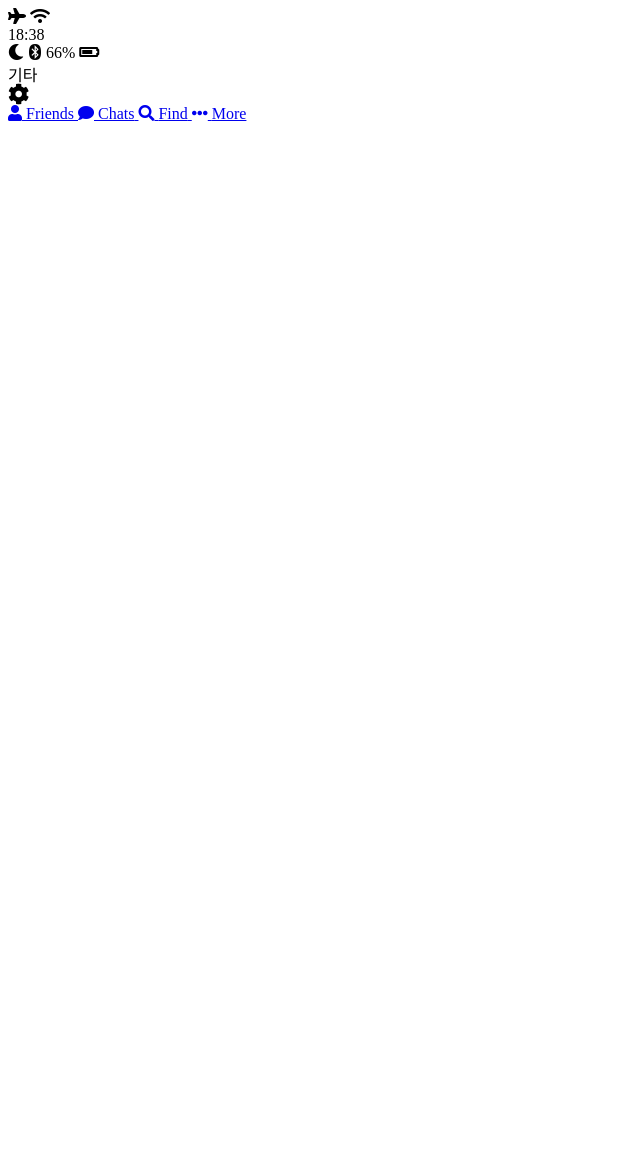
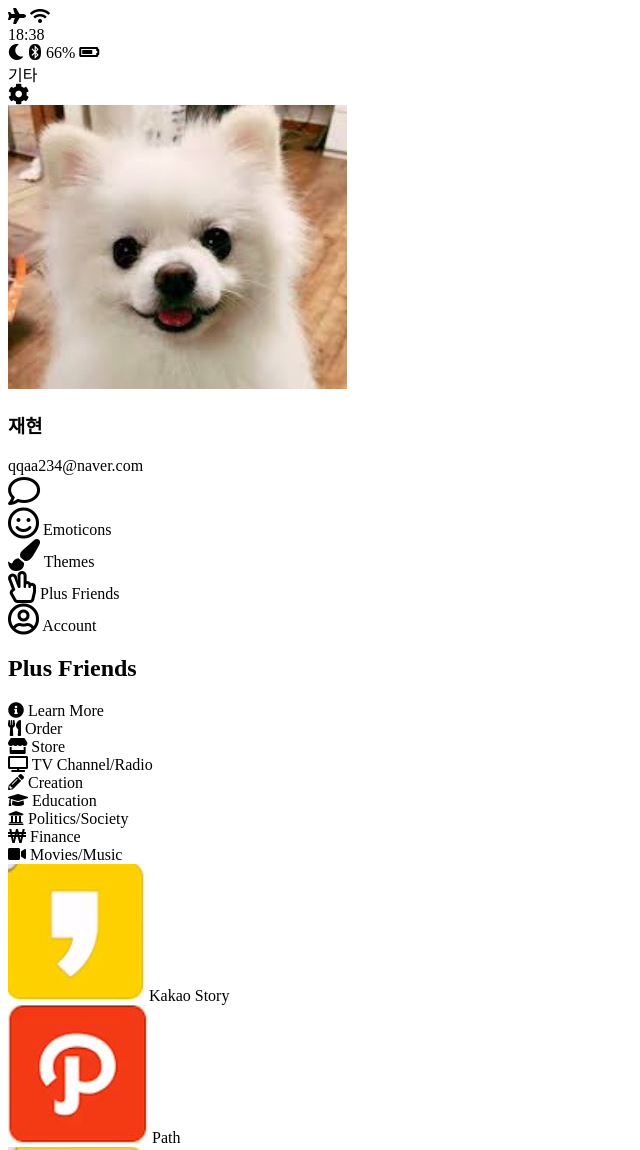
Before and after one commit to runnable013/kakao_clone-, a plain HTML site: page more.html in a window 1280 px wide. Shown: the top 1150 px of the page, without its empty margins (0-640 px from the left). Before the commit the page ends 800 px from the top, so only its background shows below. Drawn offline with Linux system fonts and the light colour scheme.

Commit message:
more is done

```diff
--- a/more.html
+++ b/more.html
@@ -35,6 +35,97 @@
       </div>
     </div>
   </header>
+  <main class="more">
+    <header class="more_header">
+      <div class="more-header_column">
+        <img src="images/my.jpg" alt="">
+        <div class="more-header_info">
+          <h3 class="more-header_title">
+            재현
+          </h3>
+          <span class="more-header_subtitle">
+            qqaa234@naver.com
+          </span>
+        </div>
+      </div>
+      <i class="far fa-comment fa-2x"></i>
+    </header>
+    <section class="more_options">
+      <div class="more_option">
+        <i class="far fa-smile fa-2x"></i>
+        <span class="more_option-title">Emoticons</span>
+      </div>
+      <div class="more_option">
+        <i class="fas fa-paint-brush fa-2x"></i>
+        <span class="more_option-title">Themes</span>
+      </div>
+      <div class="more_option">
+        <i class="far fa-hand-peace fa-2x"></i>
+        <span class="more_option-title">Plus Friends</span>
+      </div>
+      <div class="more_option">
+        <i class="far fa-user-circle fa-2x"></i>
+        <span class="more_option-title">Account</span>
+      </div>
+    </section>
+    <section class="more_plus-friends">
+      <header class="plus-friends_header">
+        <h2 class="plus-friends_title">Plus Friends</h2>
+        <span class="plus-friends_learn-more">
+          <i class="fas fa-info-circle"></i>
+          Learn More
+        </span>
+      </header>
+      <div class="plus-friends_items">
+        <div class="plus-friends_item">
+          <i class="fas fa-utensils"></i>
+          <span class="plus-friends_item-title">Order</span>
+        </div>
+        <div class="plus-friends_item">
+          <i class="fas fa-store"></i>
+          <span class="plus-friends_item-title">Store</span>
+        </div>
+        <div class="plus-friends_item">
+          <i class="fas fa-tv"></i>
+          <span class="plus-friends_item-title">TV Channel/Radio</span>
+        </div>
+        <div class="plus-friends_item">
+          <i class="fas fa-pencil-alt"></i>
+          <span class="plus-friends_item-title">Creation</span>
+        </div>
+        <div class="plus-friends_item">
+          <i class="fas fa-graduation-cap"></i>
+          <span class="plus-friends_item-title">Education</span>
+        </div>
+        <div class="plus-friends_item">
+          <i class="fas fa-university"></i>
+          <span class="plus-friends_item-title">Politics/Society</span>
+        </div>
+        <div class="plus-friends_item">
+          <i class="fas fa-won-sign"></i>
+          <span class="plus-friends_item-title">Finance</span>
+        </div>
+        <div class="plus-friends_item">
+          <i class="fas fa-video"></i>
+          <span class="plus-friends_item-title">Movies/Music</span>
+        </div>
+      </div>
+    </section>
+    <section class="more_options">
+      <div class="more_option">
+        <img src="images/kakao story.jpg" class="more_options-image">
+        <span class="more_options-title">Kakao Story</span>
+      </div>
+      <div class="more_option">
+        <img src="images/path.jpg" class="more_options-image">
+        <span class="more_options-title">Path</span>
+      </div>
+      <div class="more_option">
+        <img src="images/kakao friends.jpg" class="more_options-image">
+        <span class="more_options-title">kakao friends</span>
+      </div>
+    </section>
+  </main>
   <nav class="tab-bar">
     <a href="index.html" class="tab-bar_tab">
       <i class="fa fa-user"></i>
@@ -48,7 +139,7 @@
       <i class="fa fa-search"></i>
       <span class="tab-bar_title">Find</span>
     </a>
-    <a href="more.html" class="tab-bar_tab tab-bar_tab--sele">
+    <a href="more.html" class="tab-bar_tab tab-bar_tab-sele">
       <i class="fa fa-ellipsis-h"></i>
       <span class="tab-bar_title">More</span>
     </a>
```
Also changed, not shown: images/kakao friends.JPG (added), images/kakao story.JPG (added), images/my.JPG (added), images/path.JPG (added).
